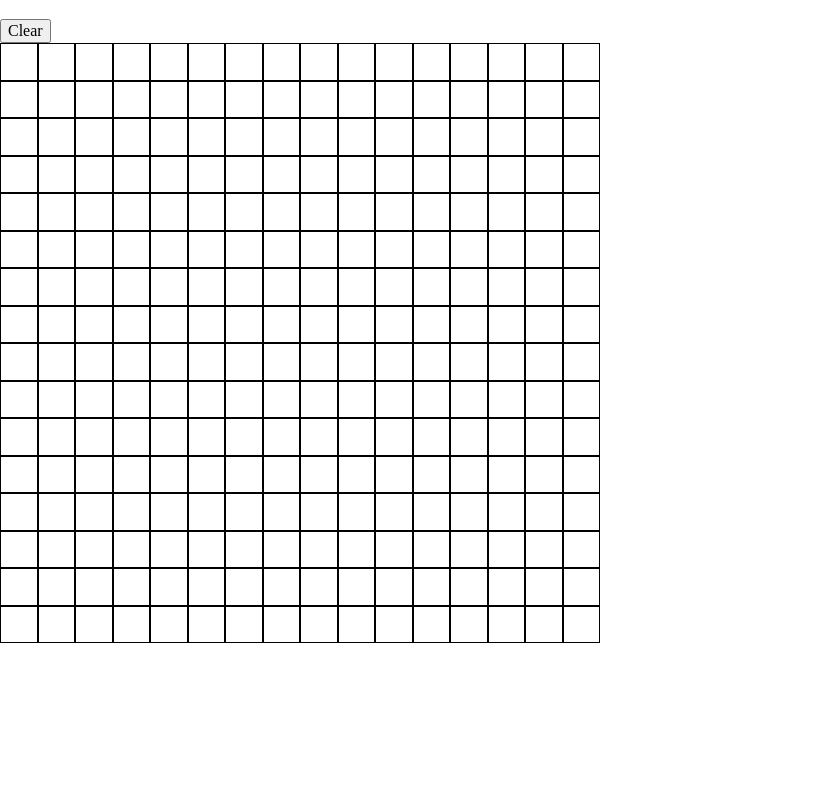
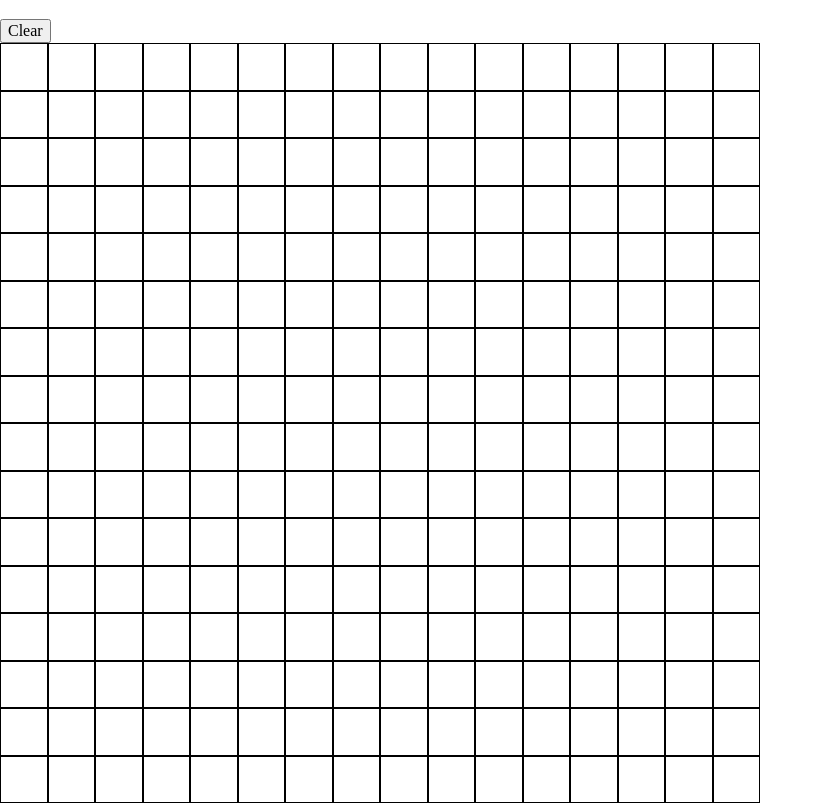
Before and after one commit to JohnSebastian3/etch-a-sketch, a plain HTML site: page index.html in a window 1280 px wide. Shown: the part 61-864 px from the top of the page, without its empty margins (0-823 px from the left). Before the commit the page ends 800 px from the top, so only its background shows below. Drawn offline with Linux system fonts and the light colour scheme.

Commit message:
Add ability to change grid size

```diff
--- a/css/style.css
+++ b/css/style.css
@@ -6,11 +6,11 @@
 
 
 .grid-container {
-  height: 600px;
-  width: 600px;
+  height: 760px;
+  width: 760px;
   display: grid;
-  grid-template-columns: repeat(16, 1fr);
-  grid-template-rows: repeat(16, 1fr);
+  /* grid-template-columns: repeat(16, 1fr);
+  grid-template-rows: repeat(16, 1fr); */
 }
 
 .filled {
--- a/js/main.js
+++ b/js/main.js
@@ -3,7 +3,14 @@ const clearButton = document.querySelector('.clear');
 
 clearButton.addEventListener('click', eraseBoard);
 
-for(let i = 0; i < 256; i++) {
+function createGrid(sideLength) {
+  removeAllChildNodes(gridContainer);
+
+  gridContainer.style['grid-template-columns'] = `repeat(${sideLength}, 1fr)`;
+  gridContainer.style['grid-template-rows'] = `repeat(${sideLength}, 1fr)`;
+
+  const totalSquares = sideLength ** 2;
+  for(let i = 0; i < totalSquares; i++) {
     let square = document.createElement('div');
     square.classList.add('square');
     square.style.border = '1px solid black';
@@ -11,17 +18,47 @@ for(let i = 0; i < 256; i++) {
   }
 
   const squares = document.querySelectorAll('.square');
+  console.log(squares);
 
   for(let square of squares) {
     square.addEventListener('mouseenter', filled);
   }
 
+}
+
+function removeAllChildNodes(parent) {
+  while(parent.firstChild) {
+    parent.removeChild(parent.firstChild);
+  }
+}
+
+createGrid(16)
+
+// const squares = document.querySelectorAll('.square');
+
+// for(let square of squares) {
+//   square.addEventListener('mouseenter', filled);
+// }
+
 function filled(e) {
   e.target.classList.add('filled');
 }
 
+
+
 function eraseBoard(e) {
+  console.log(e);
+  const squares = document.querySelectorAll('.square');
   for(let square of squares) {
     square.classList.remove('filled');
   }
+
+  let sideLength;
+
+  do {
+    sideLength = +prompt('Enter number of squares per side to generate new grid: ');
+  } while(sideLength > 100 || sideLength < 0);
+
+  createGrid(sideLength);
+
 }
```
Lines whose indentation alone changed are shown as unchanged.
